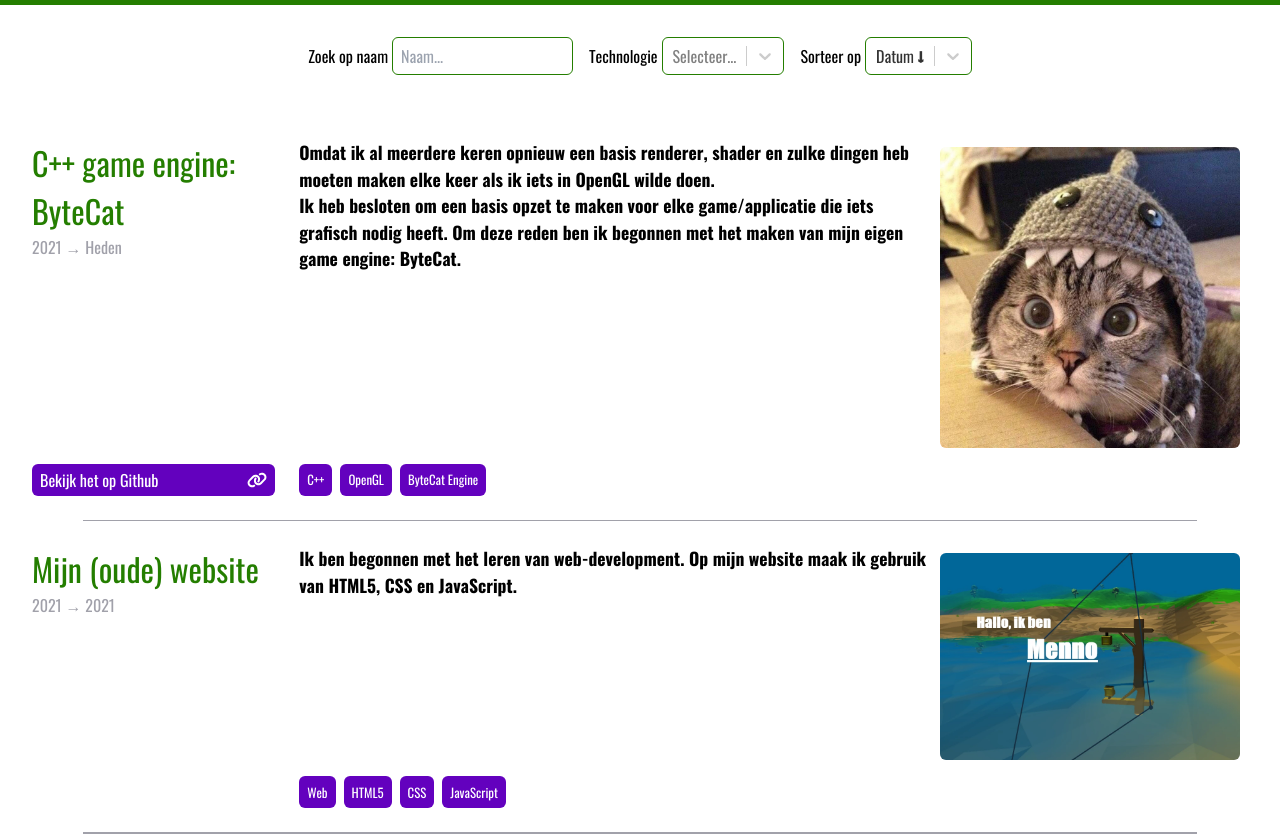
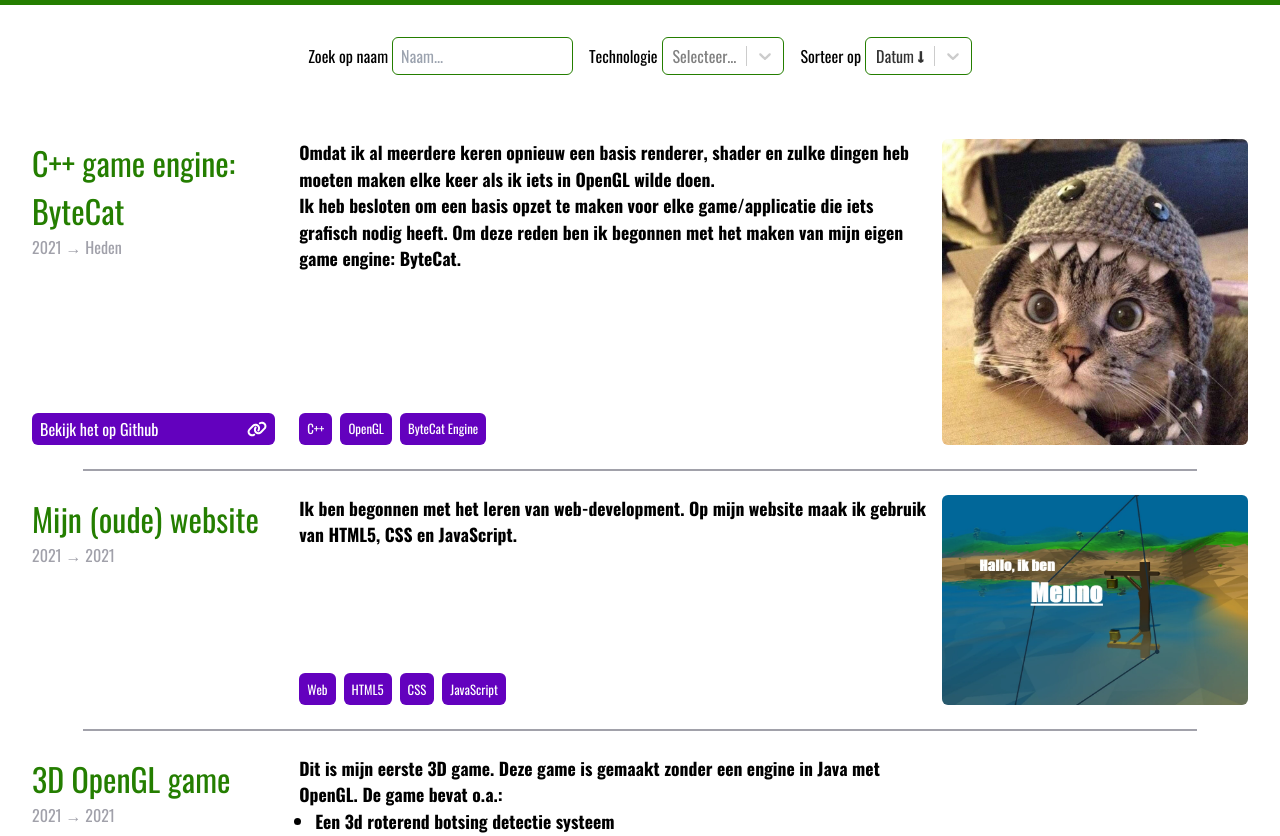
Before and after one commit to M-e-n-n-o/M-e-n-n-o.github.io, a React (Vite) app: page / in a window 1280 px wide. Shown: the part 1520-2356 px from the top of the page. Built offline with nearby package versions, Linux system fonts and the light colour scheme.

Commit message:
[Change] Some Styling refinements
- Put more distance between the technology section and the actual text
- Make the image span into the technology section
- Put more distance into the front link container

```diff
--- a/src/components/Link.jsx
+++ b/src/components/Link.jsx
@@ -1,8 +1,8 @@
 import React from 'react';
 
-const Link = ({ children, link, className }) => {
+const Link = ({ children, link, newTab, className }) => {
     return (
-        <a className={`px-2 py-1 bg-call hover:bg-call-hover text-white rounded-md ${className}`} href={link}>
+        <a className={`px-2 py-1 bg-call hover:bg-call-hover text-white rounded-md ${className}`} href={link} target={newTab && "_blank"}>
             {children}
         </a>
     );
--- a/src/components/Timeline/Project.jsx
+++ b/src/components/Timeline/Project.jsx
@@ -10,28 +10,26 @@ const Project = ({ title, text, image, timestamp, technologies = [], link, linkL
                     <div className="flex flex-col gap-6 w-full md:flex-row">
                         <div className="w-full md:w-1/5 flex flex-col sm:flex-row md:flex-col justify-between items-center md:items-start gap-2">
                             <div>
-                                <div className="text-[2rem] text-main">{title}</div>
+                                <div className="text-[2rem] text-main md:break-words lg:break-normal">{title}</div>
                                 <div className="text-zinc-400 text-[1rem]">{timestamp}</div>
                             </div>
-                            {link && <Link link={link} className="flex justify-between items-center max-h-10 w-2/3 sm:w-fit md:w-full">
+                            {link && <Link link={link} className="flex justify-between items-center max-h-10 w-2/3 sm:w-fit md:w-full md:mt-4 gap-2" newTab>
                                 <span>{linkLabel ?? "Github page"}</span>
                                 <LinkImg fill="currentColor" className="h-[1em]" />
                             </Link>}
                         </div>
 
-                        <div className="flex flex-col gap-2 flex-1">
-                            <div className="text-[1.1rem] font-bold flex flex-col md:flex-row">
-                                <div className="w-full md:w-2/3">{text}</div>
-                                {image && <div className="md:w-1/3 max-h-96 flex justify-center items-center overflow-hidden p-2">
+                        <div className={`grid grid-cols-[1fr] ${image && "md:grid-cols-[2fr_1fr]"} gap-2 flex-1`}>
+                            <div className="text-[1.1rem] font-bold h-fit ">{text}</div>
+                            {image && <div className="max-h-96 md:row-span-2 flex justify-center items-center overflow-hidden pl-2">
                                 <img
                                     loading="lazy"
                                     className="object-contain w-1/3 md:w-auto max-w-full max-h-80 md:max-h-full rounded-md"
                                     src={image}
                                 />
                             </div>}
-                            </div>
                             {technologies.length > 0 && <div
-                                className="flex gap-2 flex-wrap"
+                                className="flex gap-2 flex-wrap mt-auto pt-4"
                             >
                                 {technologies}
                             </div>}
--- a/src/components/Timeline/Technology.jsx
+++ b/src/components/Timeline/Technology.jsx
@@ -4,7 +4,7 @@ import Link from "../Link";
 const Technology = ({ name, link }) => {
     return (
         <>
-            {link ? <Link className="text-[0.8rem] h-8 flex items-center justify-center">{name}</Link> : <span className="px-2 py-1 h-8 bg-call text-white rounded-md text-[0.8rem] flex items-center justify-center">
+            {link ? <Link className="text-[0.8rem] h-8 flex items-center justify-center" link={link} newTab>{name}</Link> : <span className="px-2 py-1 h-8 bg-call text-white rounded-md text-[0.8rem] flex items-center justify-center">
                 {name}
             </span>}
         </>
--- a/src/views/Front.jsx
+++ b/src/views/Front.jsx
@@ -42,7 +42,7 @@ const Front = () => {
                     </div>
                 </div>
 
-                <div className="z-10 text-[1.8rem] text-white hover:children:text-main-hover py-4 w-full flex items-center gap-2 flex-col sm:flex-row sm:justify-around " >
+                <div className="z-10 text-[1.8rem] text-white hover:children:text-main-hover py-8 w-full flex items-center gap-2 flex-col sm:flex-row sm:justify-around " >
                     <FrontIcon
                         href="https://www.linkedin.com/in/menno-bil-055100201/"
                         icon={LinkedinImg}
```
Lines whose indentation alone changed are shown as unchanged.
